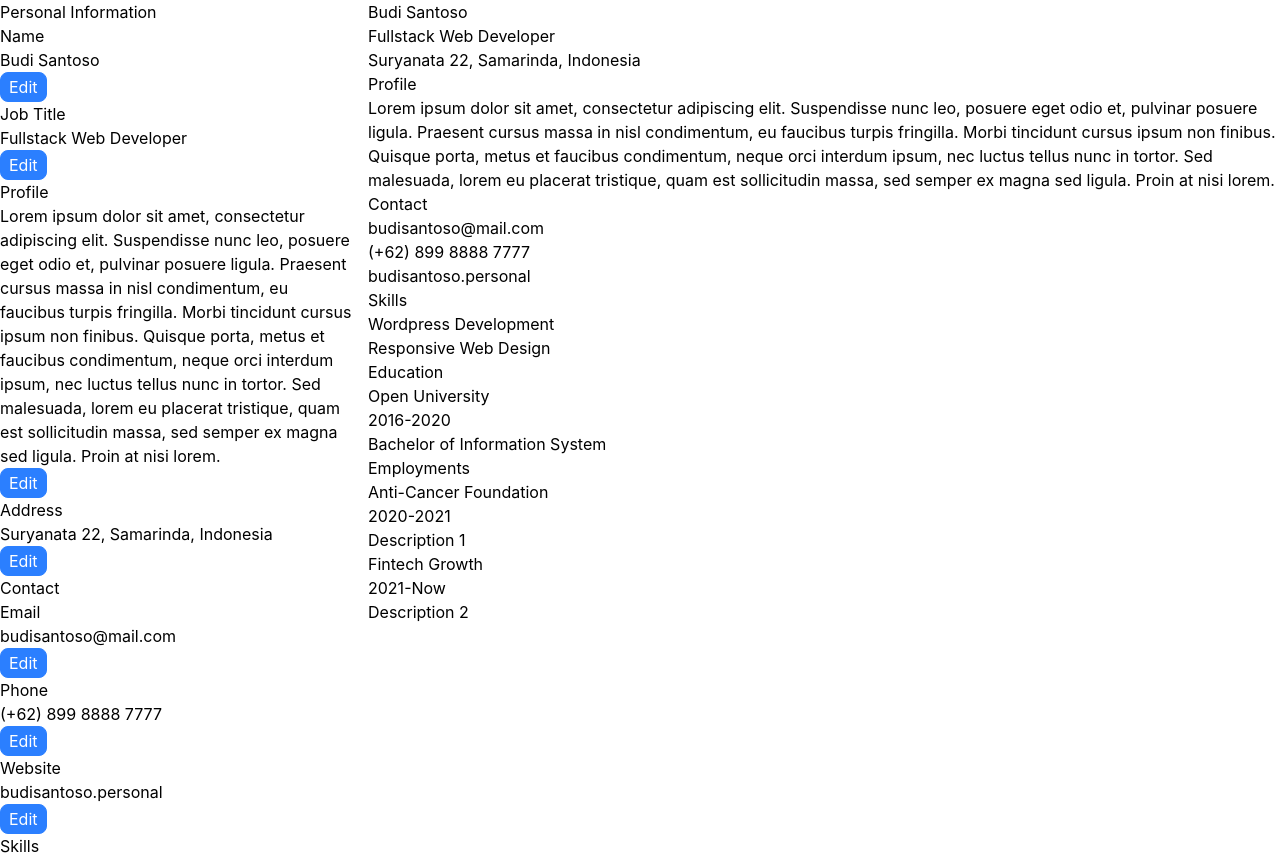
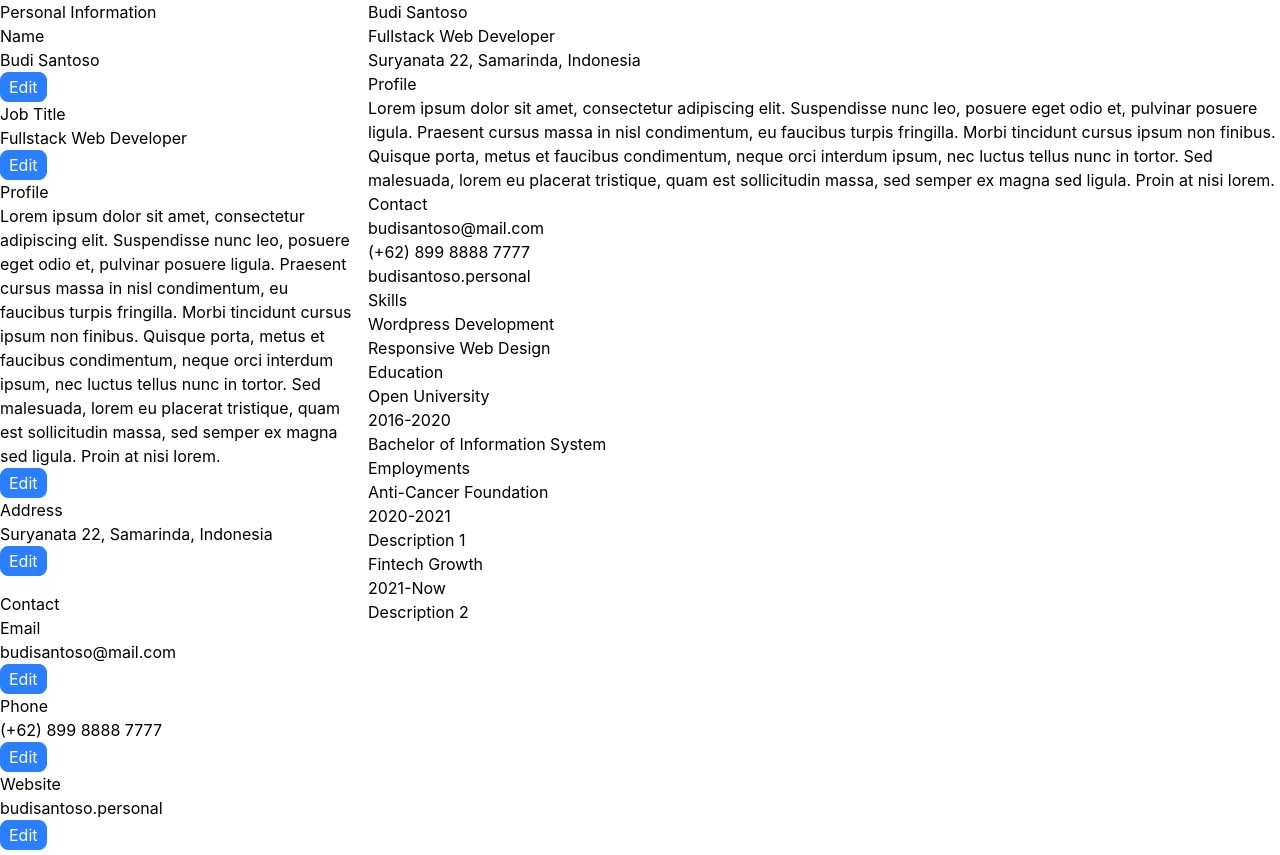
Before and after one commit to roaayala/cv-builder, a React (Vite) app: page / in a window 1280 px wide. Shown: the top 855 px of the page. Built offline with nearby package versions, Linux system fonts and the light colour scheme.

Commit message:
prepare new branch

```diff
--- a/src/components/Form.jsx
+++ b/src/components/Form.jsx
@@ -11,7 +11,7 @@ export default function Form({
   educationHandlers,
 }) {
   return (
-    <form action="#" method="get" className="w-88">
+    <form action="#" method="get" className="w-88 flex flex-col gap-4">
       <PersonalInformationForm information={information} onChange={onChange} />
       <ContactForm information={information} onChange={onContactChange} />
       <SkillForm information={information} handlers={skillHandlers} />
```
